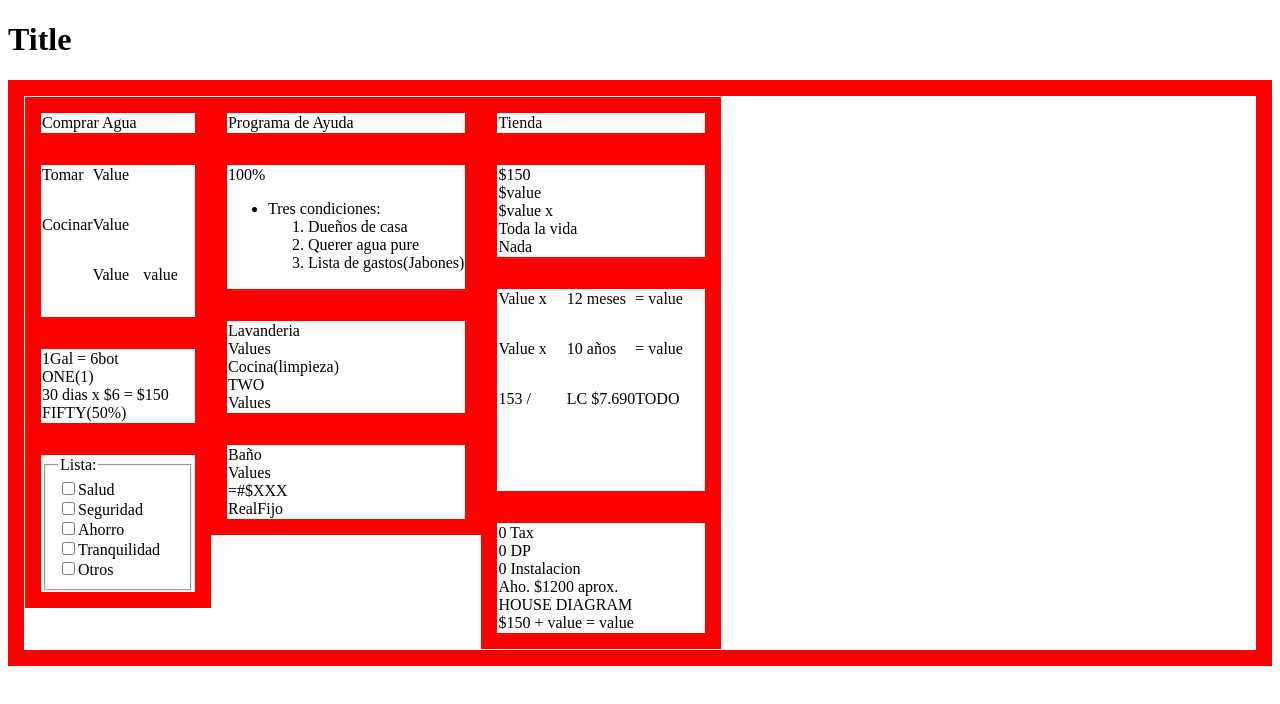
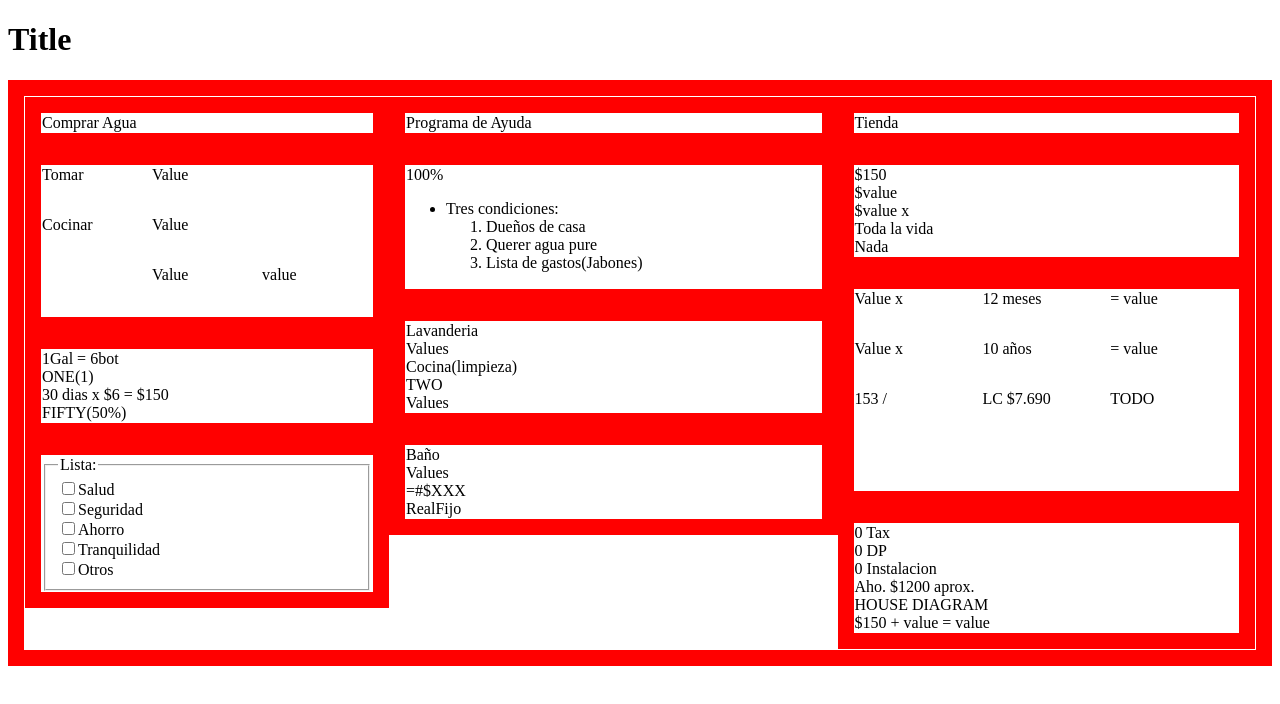
Before and after one commit to albergvasili/aquacola, a React (Create React App) app: page / in a window 1280 px wide. Shown: the top 704 px of the page. Built offline with nearby package versions, Linux system fonts and the light colour scheme.

Commit message:
Add flex-item class to main components
-Class added to FirstOption, SecondOption and ThirdOption

```diff
--- a/src/App.js
+++ b/src/App.js
@@ -166,7 +166,7 @@ const BottomRight = () => {
 
 const FirstOption = () => {
   return (
-    <div className='flex-column'>
+    <div className='flex-column flex-item'>
       <FirstHeader/>
       <TopLeft/>
       <CenterLeft/>
@@ -177,7 +177,7 @@ const FirstOption = () => {
 
 const SecondOption = () => {
   return (
-    <div className='flex-column'>
+    <div className='flex-column flex-item'>
       <SecondHeader/>
       <TopCenter/>
       <CenterCenter/>
@@ -188,7 +188,7 @@ const SecondOption = () => {
 
 const ThirdOption = () => {
   return (
-    <div className='flex-column'>
+    <div className='flex-column flex-item'>
       <ThirdHeader/>
       <TopRight/>
       <CenterRight/>
```
